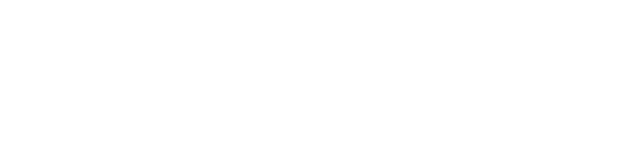
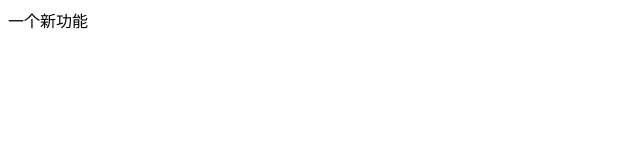
Before and after one commit to caro-li/react-native-select, a website: page none/index.html in a window 1280 px wide. Shown: the whole page, without its empty margins (0-640 px from the left). Drawn offline with Linux system fonts and the light colour scheme.

Commit message:
new feat

```diff
--- a/none/index.html
+++ b/none/index.html
@@ -5,6 +5,6 @@
     <title>feat</title>
 </head>
 <body>
-
+<div>一个新功能</div>
 </body>
 </html>
```
